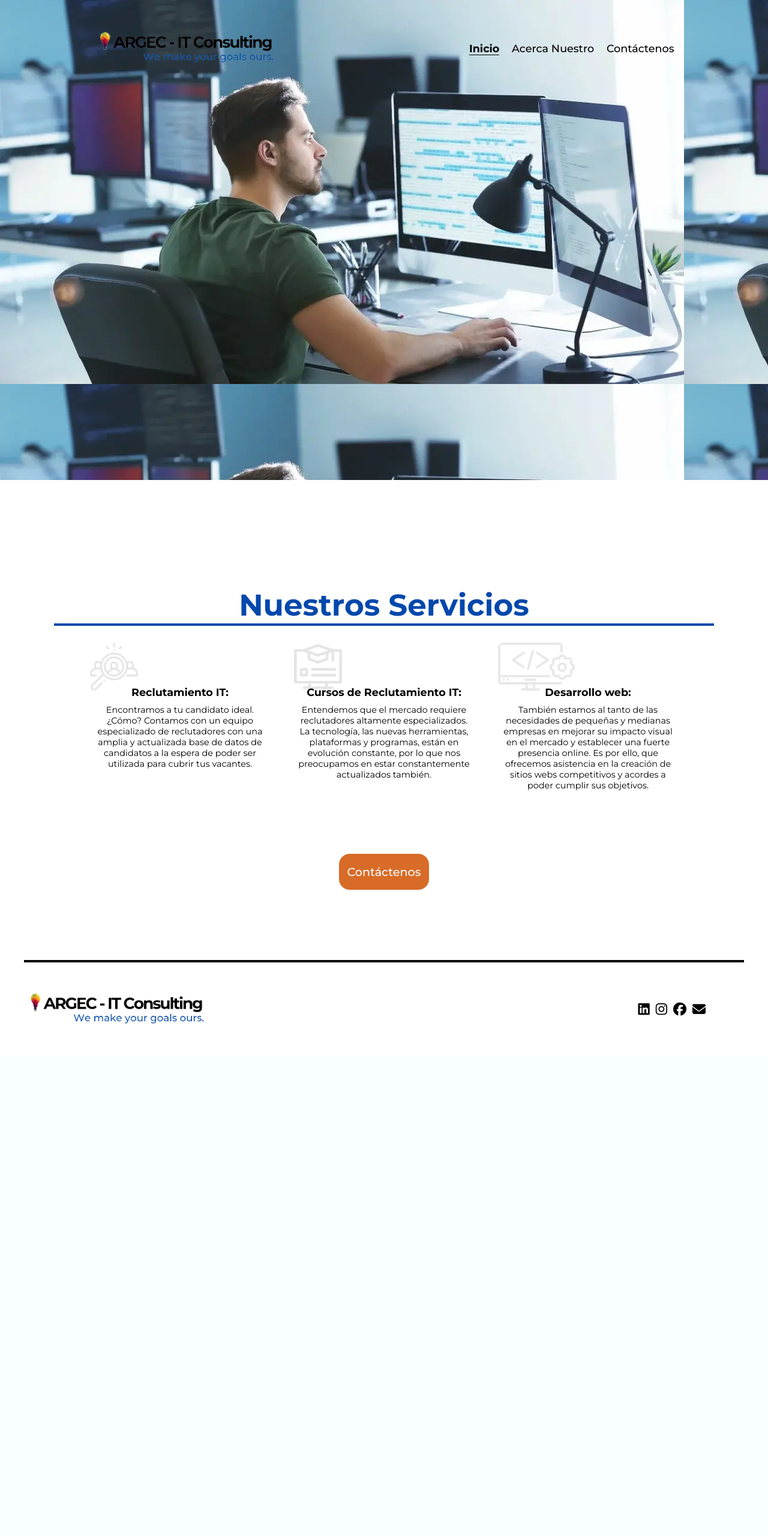
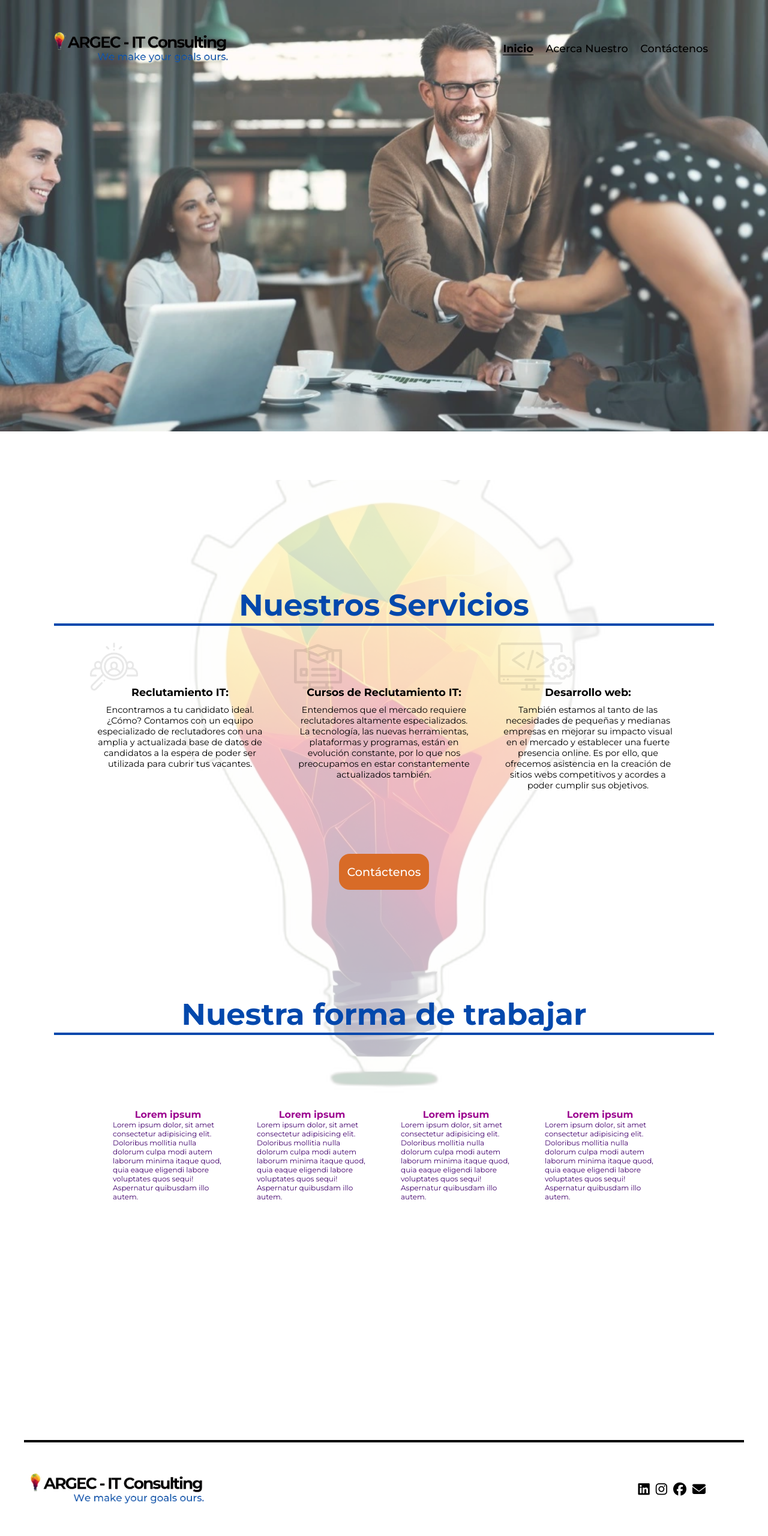
Before and after one commit to ArgecDevTeam/ARGEC-ITConsulting, a PHP site: page / in a window 1280 px wide. Shown: the whole page at 60% size. Before the commit the page ends 1706 px from the top, so only its background shows below. Run offline with PHP 8.4, Linux system fonts and the light colour scheme; some libraries are stand-ins or nearby versions.

Commit message:
nuevo header y nueva seccion

```diff
--- a/assets/estilos/about.css
+++ b/assets/estilos/about.css
@@ -1,6 +1,6 @@
 .about {
   width: 1100px;
-  margin: 15px;
+  background-color: rgba(255, 255, 255, 0.7);
 }
 
 .about__contenedor {
--- a/assets/estilos/index.css
+++ b/assets/estilos/index.css
@@ -25,7 +25,7 @@
   position: absolute;
   top: 8px;
   left: 20px;
-  opacity: .1;
+  opacity: .09;
 }
 
 .img img {
@@ -47,7 +47,7 @@
   font-size: .9rem;
 }
 
-.card:hover {
+.card:hover{
   background-color: #0248ac;
   color: #fff;
 }
@@ -76,3 +76,58 @@
 .servicios-boton:hover {
   background-color: #aa521c;
 }
+
+/* Trabajo */
+
+.trabajo {
+  width: 1100px;
+  height: 100vh;
+  background-color: rgba(255, 255, 255, 0.7);
+}
+
+.trabajo__contenedor {
+  height: 400px;
+  display: flex;
+  gap: 40px;
+  flex-wrap: wrap;
+  align-items: center;
+  justify-content: center
+}
+
+.trabajo__contenedor-tarjeta {
+  width: 200px;
+  height: 200px;
+  display: flex;
+  flex-direction: column;
+  justify-content: center;
+  align-items: center;
+  padding: 8px;
+}
+
+.card-trabajo {
+  border-radius: 20px;
+  transition: all .3s;
+}
+
+.card-trabajo-card {
+  border-radius: 18px;
+  transition: all .2s;
+}
+
+.card-trabajo-card:hover {
+  border-radius: 20px;
+}
+
+.card-trabajo:hover {
+  transform: scale(1.1);
+  box-shadow: 0px 0px 10px 1px #3c83e6;
+}
+
+.trabajo__contenedor-tarjeta h4 {
+  color: #9c0490;
+}
+
+.trabajo__contenedor-tarjeta p {
+  font-size: 12px;
+  color: #42026d;
+}
--- a/assets/estilos/main.css
+++ b/assets/estilos/main.css
@@ -10,11 +10,11 @@
 /* Estilos generales */
 
 body {
-  /* background-image: url(../img/No\ background2.png);
+  background-image: url(../img/No-background2.webp);
   background-position: center center;
   background-size: contain;
   background-repeat: no-repeat;
-  background-attachment: fixed; */
+  background-attachment: fixed;
   display: flex;
   flex-direction: column;
   align-items: center;
@@ -31,19 +31,66 @@ body {
   margin-top: 60px;
 }
 
+/* Prueba */
+
+.slider__box {
+  width: 100%;
+  height: 100%;
+  overflow: hidden;
+  opacity: .8;
+}
+
+.slider__box ul {
+  display: flex;
+  padding: 0;
+  width: 400%;
+  animation: slide 24s infinite alternate ease-in-out;
+}
+
+.slider__box li {
+  width: 100%;
+  list-style: none;
+  position: relative;
+}
+
+.slider__box img {
+  width: 100%;
+}
+
+@keyframes slide {
+  0% {margin-left: 0;}
+  20% {margin-left: 0;}
+
+  25% {margin-left: -100%;}
+  45% {margin-left: -100%;}
+
+  50% {margin-left: -200%;}
+  70% {margin-left: -200%;}
+
+  75% {margin-left: -300%;}
+  100% {margin-left: -300%;}
+}
+
 /* Header */
 
 .header {
   width: 100%;
   height: 100vh;
-  padding-top: 40px;
-  background-image: url(../img/Header1.webp);
+  position: relative;
+  background-color: #fff;
+}
+
+.menu {
+  position: absolute;
+  top: 40px;
   display: flex;
-  justify-content: space-around;
+  justify-content: space-between;
+  width: 100%;
 }
 
 .header__logo {
   height: 5rem;
+  margin-left: 80px;
 }
 
 nav {
@@ -51,6 +98,7 @@ nav {
   display: flex;
   justify-content: center;
   align-items: center;
+  margin-right: 100px;
 }
 
 .header__menu {
--- a/index.html
+++ b/index.html
@@ -10,6 +10,15 @@
 </head>
 <body>
   <header class="header">
+    <div class="slider__box">
+      <ul>
+        <li><img src="./assets/img/Header1.webp" alt="Heder animado"></li>
+        <li><img src="./assets/img/Header2.webp" alt="Heder animado"></li>
+        <li><img src="./assets/img/Header3.webp" alt="Heder animado"></li>
+        <li><img src="./assets/img/Header4.webp" alt="Heder animado"></li>
+      </ul>
+    </div>
+    <div class="menu">
       <img src="./assets/img/argec-header-no-background.webp" alt="ARGEC - IT Consulting" class="header__logo">
 
       <nav>
@@ -19,12 +28,13 @@
           <li class="header__menu-item"><a href="./contac.html">Contáctenos</a></li>
         </ul>
       </nav>
+    </div>
   </header>
 
   <section class="servicios">
     <h2 class="titulo">Nuestros Servicios</h2>
     <div class="servicios__contenedor">
-      <div class="card">
+      <div class="card card-1">
         <div class="img">
           <img src="./assets/img/it-Recruitment.webp" alt="IT Recruitment">
         </div>
@@ -64,6 +74,36 @@
     </div>
   </section>
 
+  <div class="trabajo">
+    <h2 class="titulo">Nuestra forma de trabajar</h2>
+    <div class="trabajo__contenedor">
+      <div class="card-trabajo">
+        <div class="trabajo__contenedor-tarjeta card-trabajo-card">
+          <h4>Lorem ipsum</h4>
+          <p>Lorem ipsum dolor, sit amet consectetur adipisicing elit. Doloribus mollitia nulla dolorum culpa modi autem laborum minima itaque quod, quia eaque eligendi labore voluptates quos sequi! Aspernatur quibusdam illo autem.</p>
+        </div>
+      </div>
+      <div class="card-trabajo">
+        <div class="trabajo__contenedor-tarjeta card-trabajo-card">
+          <h4>Lorem ipsum</h4>
+          <p>Lorem ipsum dolor, sit amet consectetur adipisicing elit. Doloribus mollitia nulla dolorum culpa modi autem laborum minima itaque quod, quia eaque eligendi labore voluptates quos sequi! Aspernatur quibusdam illo autem.</p>
+        </div>
+      </div>
+      <div class="card-trabajo">
+        <div class="trabajo__contenedor-tarjeta card-trabajo-card">
+          <h4>Lorem ipsum</h4>
+          <p>Lorem ipsum dolor, sit amet consectetur adipisicing elit. Doloribus mollitia nulla dolorum culpa modi autem laborum minima itaque quod, quia eaque eligendi labore voluptates quos sequi! Aspernatur quibusdam illo autem.</p>
+        </div>
+      </div>
+      <div class="card-trabajo">
+        <div class="trabajo__contenedor-tarjeta card-trabajo-card">
+          <h4>Lorem ipsum</h4>
+          <p>Lorem ipsum dolor, sit amet consectetur adipisicing elit. Doloribus mollitia nulla dolorum culpa modi autem laborum minima itaque quod, quia eaque eligendi labore voluptates quos sequi! Aspernatur quibusdam illo autem.</p>
+        </div>
+      </div>
+    </div>
+  </div>
+
   <footer class="footer">
     <img src="./assets/img/argec-header-no-background.webp" alt="ARGEC - IT Consulting" class="footer__logo">
     <div class="footer__redes">
```
Also changed, not shown: about.html (+18 -7 lines), contac.html (+12 -2 lines). Lines whose indentation alone changed are shown as unchanged.
